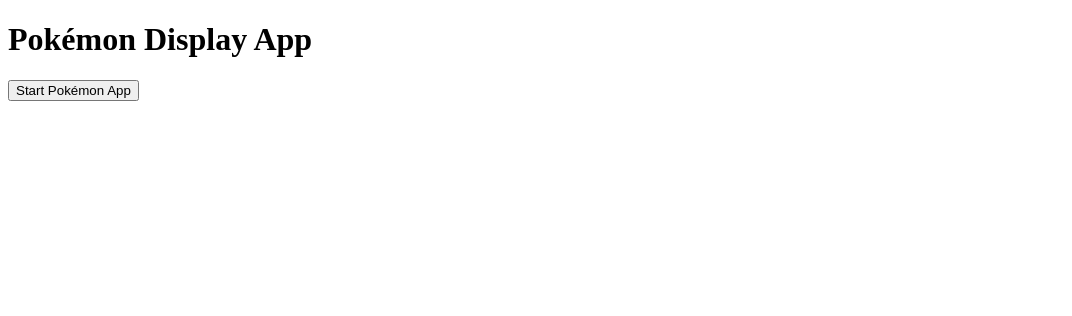
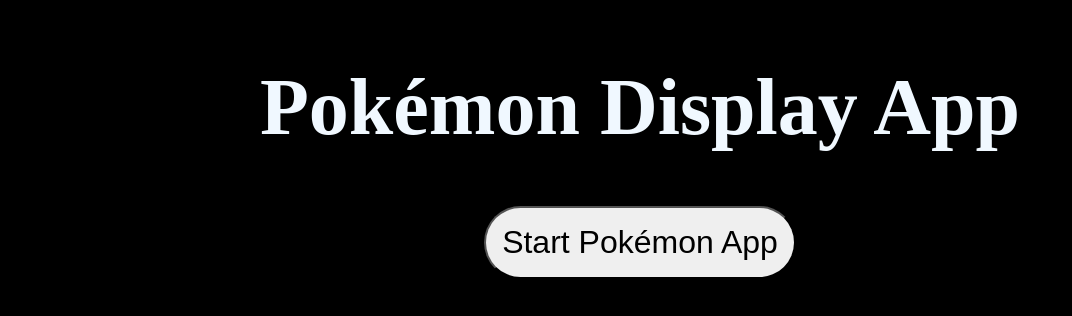
Before and after one commit to magicmasterkey/pokemon, a React (Vite) app: page / in a window 1280 px wide. Shown: the top 316 px of the page, without its empty margins (0-1072 px from the left). Built offline with nearby package versions, Linux system fonts and the light colour scheme.

Commit message:
Stylings

```diff
--- a/src/App.css
+++ b/src/App.css
@@ -0,0 +1,54 @@
+body {
+  display: flex;
+  flex-direction: column;
+  align-items: center;
+  text-align: center;
+  background-color: black;
+  color: aliceblue;
+}
+
+h1 {
+  font-size: 5rem;
+}
+
+button {
+  padding: 1rem;
+  font-size: 2rem;
+  border-radius: 3rem;
+}
+
+p {
+  font-size: 2rem;
+}
+
+select {
+  font-size: 1.5rem;
+}
+
+.pkmnCard {
+  margin-top: 2rem;
+  display: flex;
+  justify-content: space-evenly;
+  align-items: center;
+  padding: 2rem;
+  border: solid aliceblue 1px;
+  border-radius: 2rem;
+  width: 50rem;
+  height: 20rem;
+}
+
+.pkmnCard h2 {
+  font-size: 3rem;
+  text-decoration: underline;
+}
+
+.pkmnCard img {
+  max-width: 20rem;
+  max-height: 20rem;
+}
+
+.textContainer {
+  display: flex;
+  flex-direction: column;
+  align-items: center;
+}
--- a/src/components/Pokemon.jsx
+++ b/src/components/Pokemon.jsx
@@ -1,16 +1,14 @@
-
 function Pokemon({ pkmnName, imgUrl, typing, height, weight }) {
-
   return (
     <div className="pkmnCard">
-      <h2>{pkmnName}</h2>
+      <div className="textContainer">
+        <h2>{pkmnName}</h2>
+        <p>Typing: {typing}</p>
+        <p>
+          Height: {height}ft <br /> Weight: {weight}lbs
+        </p>
+      </div>
       <img src={imgUrl} alt={pkmnName} />
-      <p>
-        Typing: {typing}
-      </p>
-      <p>
-        Height: {height}ft Weight: {weight}lbs
-      </p>
     </div>
   );
 }
```
